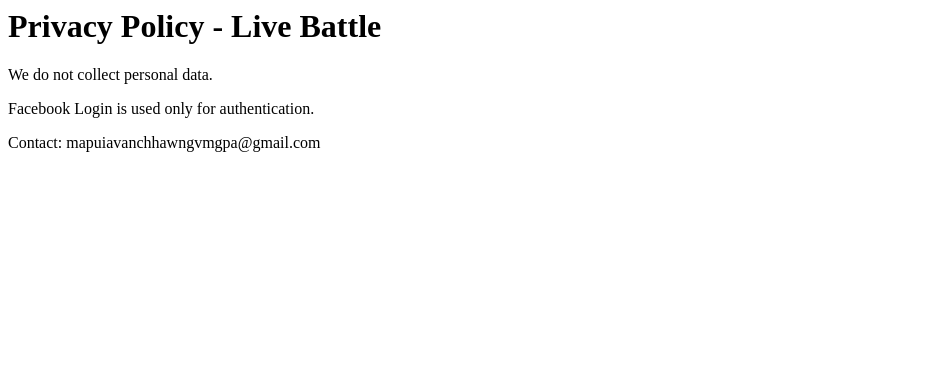
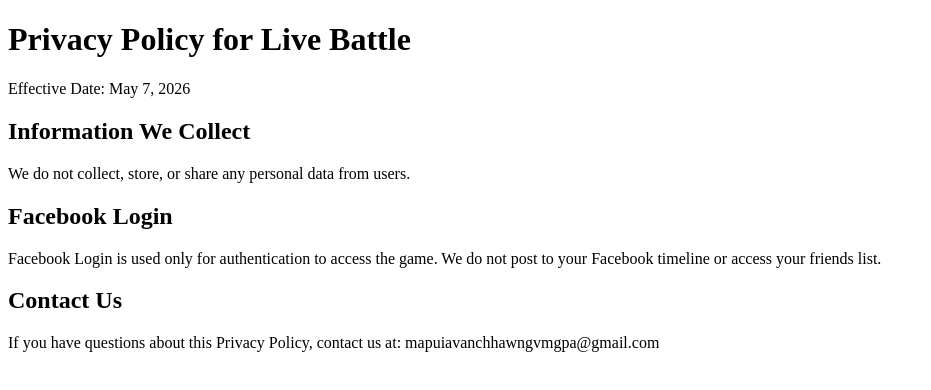
Before and after one commit to shutupmizo-netizen/live-battle, a plain HTML site: page privacy.html in a window 1280 px wide. Shown: the whole page, without its empty margins (0-931 px from the left). Drawn offline with Linux system fonts and the light colour scheme.

Commit message:
Update privacy.html

```diff
--- a/privacy.html
+++ b/privacy.html
@@ -1,4 +1,21 @@
-<h1>Privacy Policy - Live Battle</h1>
-<p>We do not collect personal data.</p>
-<p>Facebook Login is used only for authentication.</p>
-<p>Contact: mapuiavanchhawngvmgpa@gmail.com</p>
+<!DOCTYPE html>
+<html lang="en">
+<head>
+    <meta charset="UTF-8">
+    <meta name="viewport" content="width=device-width, initial-scale=1.0">
+    <title>Privacy Policy - Live Battle</title>
+</head>
+<body>
+    <h1>Privacy Policy for Live Battle</h1>
+    <p>Effective Date: May 7, 2026</p>
+
+    <h2>Information We Collect</h2>
+    <p>We do not collect, store, or share any personal data from users.</p>
+
+    <h2>Facebook Login</h2>
+    <p>Facebook Login is used only for authentication to access the game. We do not post to your Facebook timeline or access your friends list.</p>
+
+    <h2>Contact Us</h2>
+    <p>If you have questions about this Privacy Policy, contact us at: mapuiavanchhawngvmgpa@gmail.com</p>
+</body>
+</html>
```
